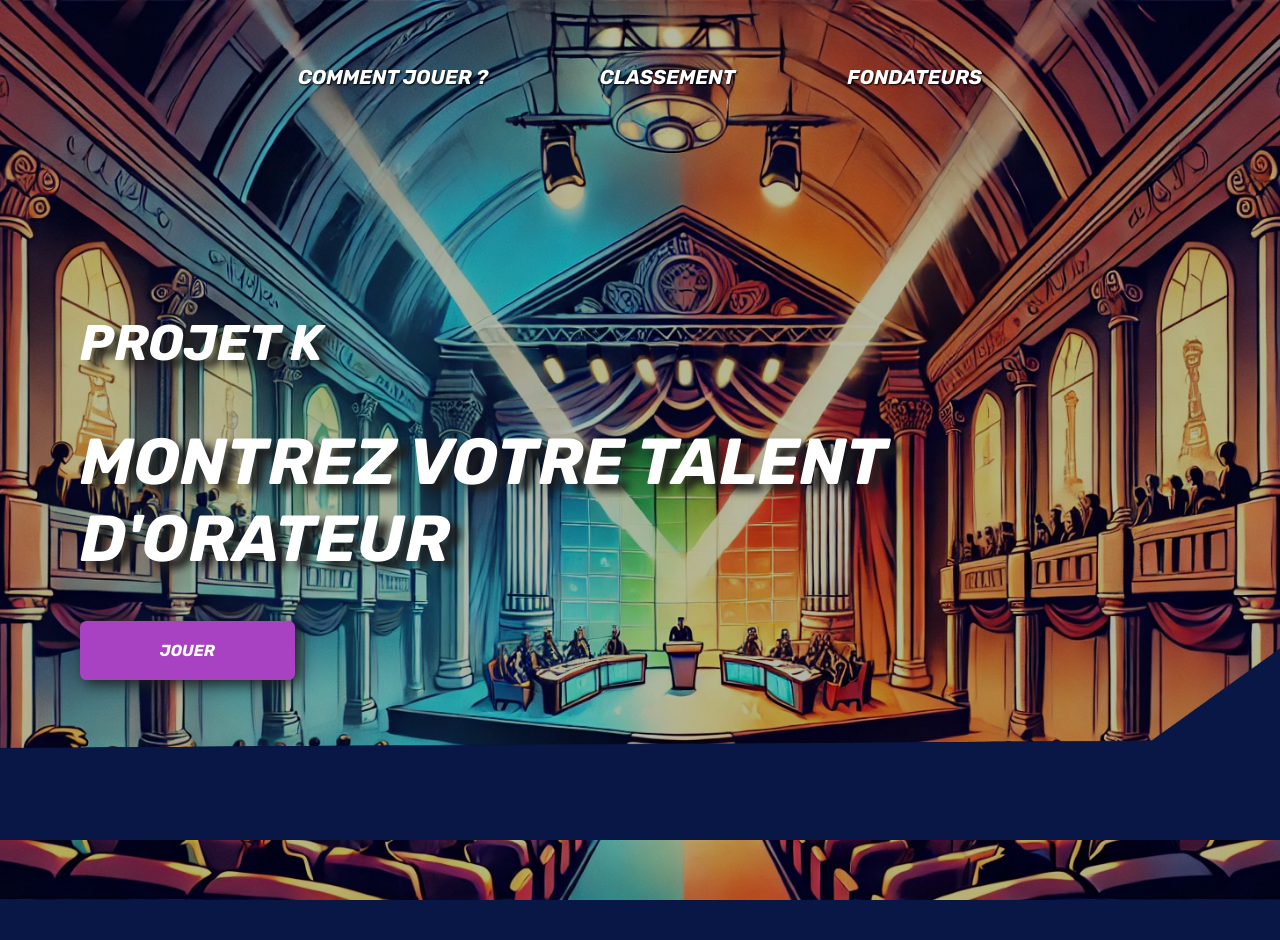
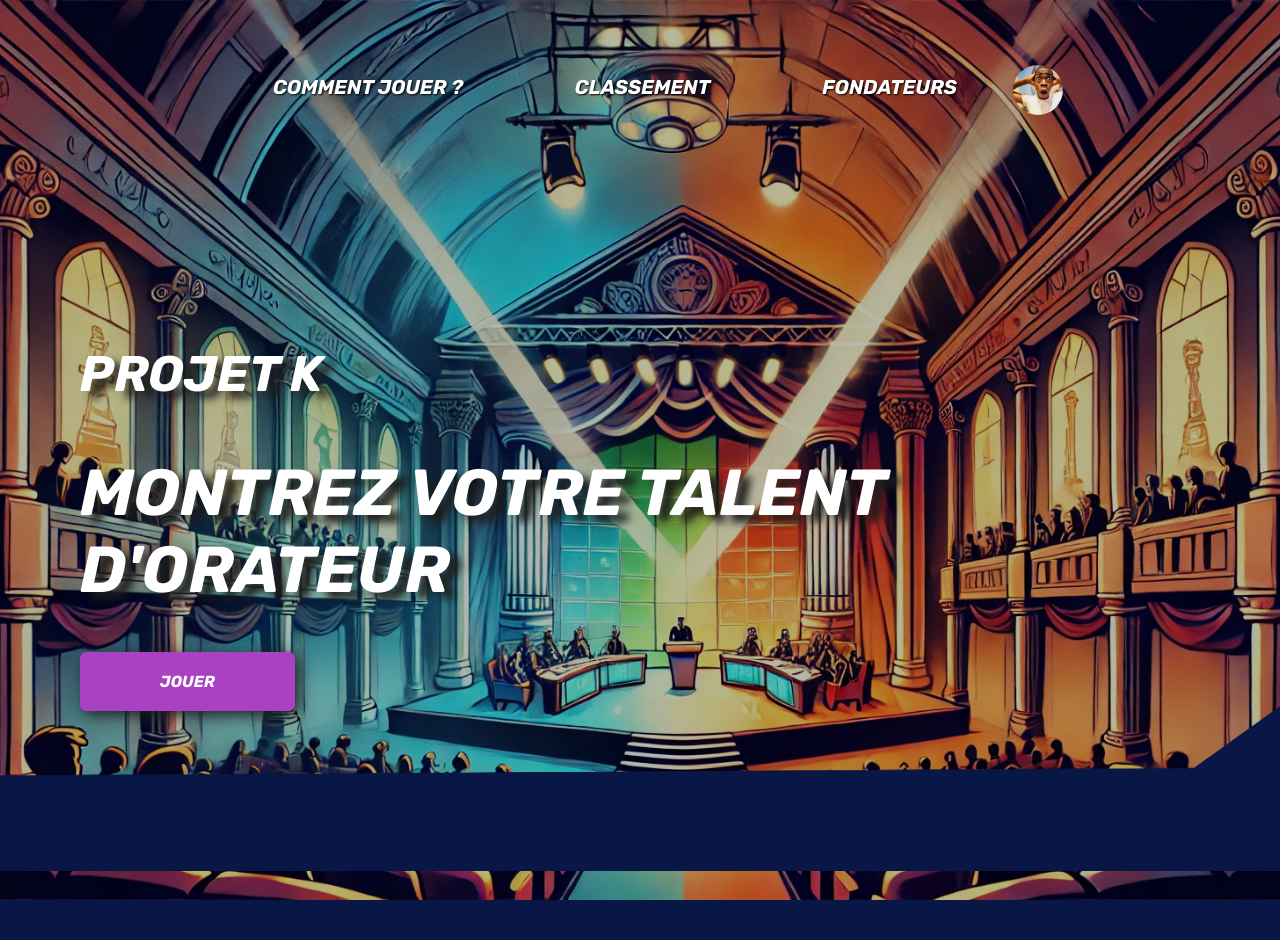
Before and after one commit to lks36/K, a Flask app: page / in a window 1280 px wide. Shown: the top 940 px of the page. Run offline with Flask 3, Linux system fonts and the light colour scheme; data comes from the database, SQL or seed files in the repository.

Commit message:
modif index

```diff
--- a/static/style_main.css
+++ b/static/style_main.css
@@ -39,6 +39,7 @@ html{
 }
 
 .header_link{
+    margin-top: 10px;
     color: white;
     text-decoration: none;
     margin-inline: 5%;
@@ -101,3 +102,10 @@ html{
     height: 800px;
     background-image: url(index_fonda_background.png);
 }
+
+
+.profile_button{
+    height: 50px;
+    width: 50px;
+    border-radius: 50%;
+}
--- a/templates/index.html
+++ b/templates/index.html
@@ -21,11 +21,15 @@
 
                 <a class="header_link" href="howtoplay">COMMENT JOUER ?</a>
                 <a class="header_link" href="leaderboard">CLASSEMENT</a>
-                <a class="header_link" href="/index#fondateurs_section">FONDATEURS</a>
+                <a class="header_link" href="#fondateurs_section">FONDATEURS</a>
+
+
+                <a href="profil"><img class="profile_button" src="{{ url_for('static', filename='choqué.jpg')}}"></a>
 
 
 
             </div>
+
             <!-- Gap entre le header et le texte -->
             <!----->
             <div class="main_desc">
```
